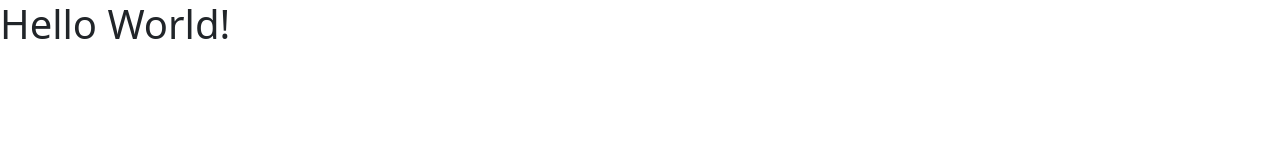
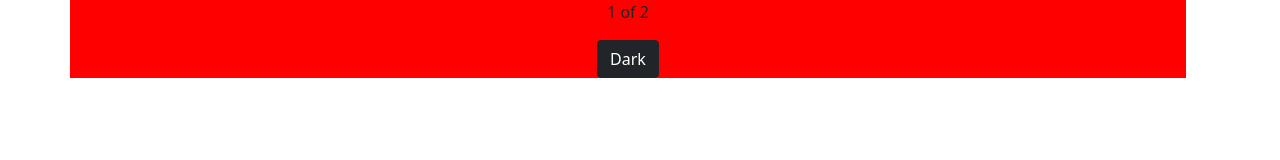
Before and after one commit to nyopko/portfolio-creator, a plain HTML site: page index.html in a window 1280 px wide. Drawn offline with nearby package versions, Linux system fonts and the light colour scheme.

Commit message:
Added test grid, linked jquery cdn.

```diff
--- a/assets/style.scss
+++ b/assets/style.scss
@@ -0,0 +1,5 @@
+.row{
+    background-color: red;
+    width: 100%;
+    text-align: center;
+}
--- a/index.html
+++ b/index.html
@@ -9,6 +9,8 @@
     <link href="https://cdn.jsdelivr.net/npm/bootstrap@5.0.0-beta2/dist/css/bootstrap.min.css" rel="stylesheet" integrity="sha384-BmbxuPwQa2lc/FVzBcNJ7UAyJxM6wuqIj61tLrc4wSX0szH/Ev+nYRRuWlolflfl" crossorigin="anonymous">
     <!-- CSS -->
     <link rel="stylesheet" href="./assets/style.css">
+    <!-- jQuery -->
+    <script src="https://ajax.googleapis.com/ajax/libs/jquery/3.6.0/jquery.min.js"></script>
     <!-- Bootstrap JS -->
     <script src="https://cdn.jsdelivr.net/npm/bootstrap@5.0.0-beta2/dist/js/bootstrap.bundle.min.js" integrity="sha384-b5kHyXgcpbZJO/tY9Ul7kGkf1S0CWuKcCD38l8YkeH8z8QjE0GmW1gYU5S9FOnJ0" crossorigin="anonymous"></script>
     <!-- JS -->
@@ -16,7 +18,14 @@
 </head>
 <body>
 
-    <h1>Hello World!</h1>
+    <div class="container">
+        <div class="row">
+          <div class="col">
+            <p>1 of 2</p>
+            <button type="button" class="btn btn-dark">Dark</button>
+          </div>
+        </div>
+      </div>
 
 </body>
 </html>
```
Also changed, not shown: assets/style.css, 1 other file.
